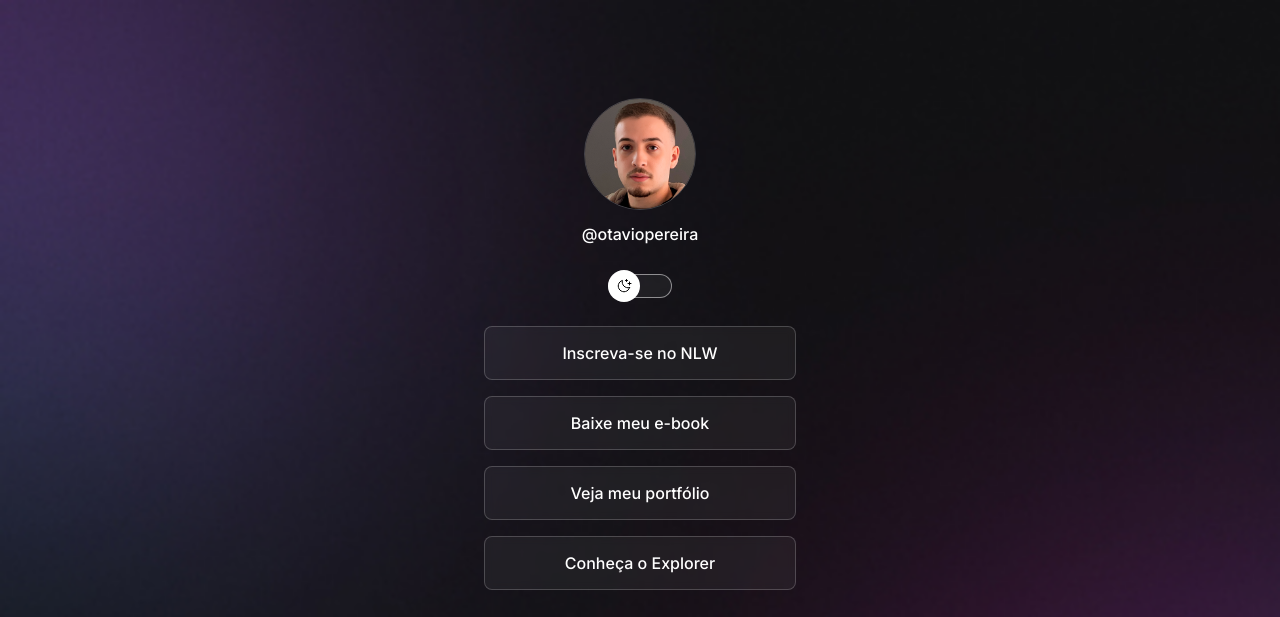
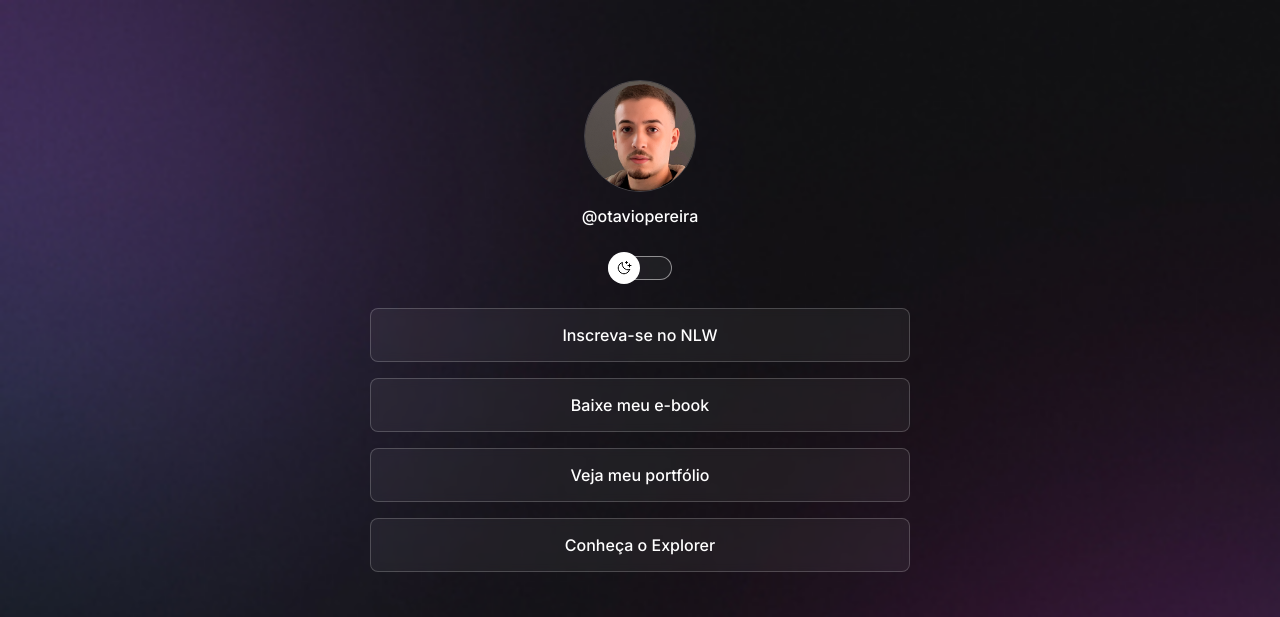
Before and after one commit to rpotavio/projeto, a plain HTML site: page index.html in a window 1280 px wide. Shown: the top 617 px of the page. Drawn offline with nearby package versions, Linux system fonts and the light colour scheme.

Commit message:
ajuste da largura do #conteiner

```diff
--- a/style.css
+++ b/style.css
@@ -41,8 +41,9 @@ body * {
 }
 
 #conteiner {
-  width: 360px;
-  margin: 56px auto 0px;
+  width: 100%;
+  max-width: 588px;
+  margin: 56px auto;
 }
 
 /*profile*/
```
